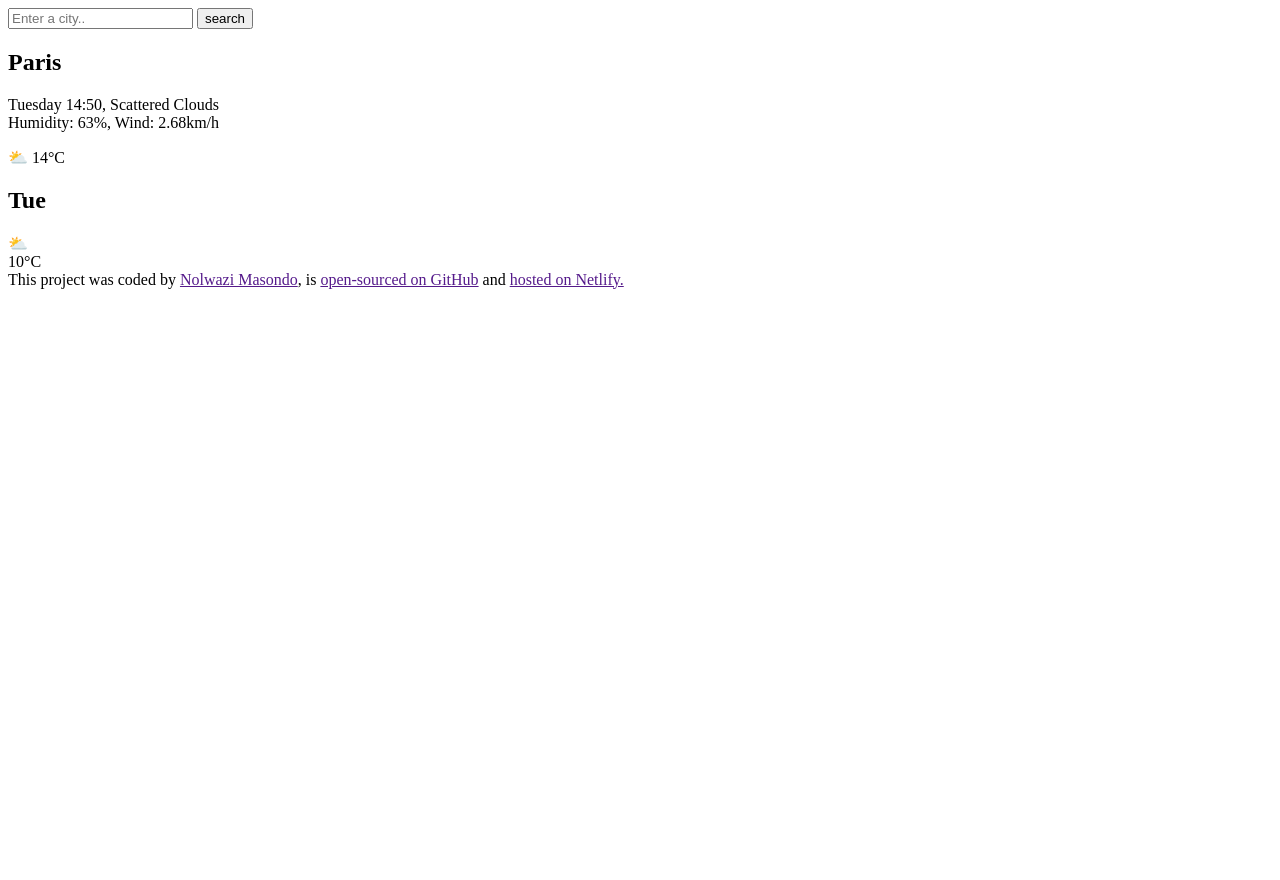
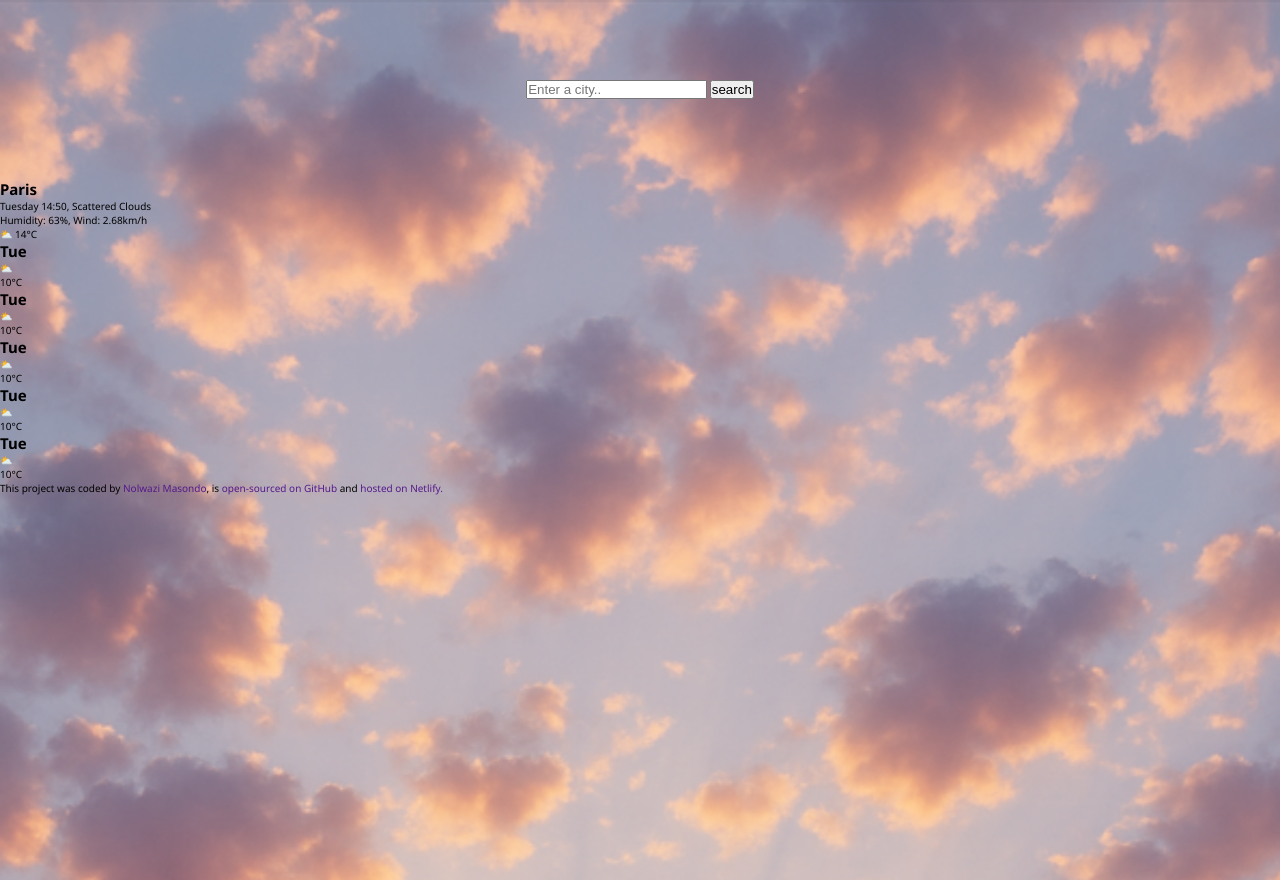
Before and after one commit to Lwazi-Masondo/my-first-weather-app, a plain HTML site: page weather-app/index.html in a window 1280 px wide. Before the commit the page ends 800 px from the top, so only its background shows below. Drawn offline with Linux system fonts and the light colour scheme.

Commit message:
Added AI generated background image to page

```diff
--- a/weather-app/index.html
+++ b/weather-app/index.html
@@ -4,6 +4,12 @@
     <meta charset="UTF-8" />
     <meta name="viewport" content="width=device-width, initial-scale=1.0" />
     <link rel="stylesheet" href="./styles.css" />
+    <link rel="preconnect" href="https://fonts.googleapis.com" />
+    <link rel="preconnect" href="https://fonts.gstatic.com" crossorigin />
+    <link
+      href="https://fonts.googleapis.com/css2?family=Noto+Sans:ital,wght@0,100..900;1,100..900&display=swap"
+      rel="stylesheet"
+    />
     <title>My first weather App</title>
   </head>
   <body>
@@ -25,9 +31,31 @@
       </section>
       <section>
         <div>
-          <h2>Tue</h2>
-          <div>⛅</div>
-          <div>10°C</div>
+          <div>
+            <h2>Tue</h2>
+            <div>⛅</div>
+            <div>10°C</div>
+          </div>
+          <div>
+            <h2>Tue</h2>
+            <div>⛅</div>
+            <div>10°C</div>
+          </div>
+          <div>
+            <h2>Tue</h2>
+            <div>⛅</div>
+            <div>10°C</div>
+          </div>
+          <div>
+            <h2>Tue</h2>
+            <div>⛅</div>
+            <div>10°C</div>
+          </div>
+          <div>
+            <h2>Tue</h2>
+            <div>⛅</div>
+            <div>10°C</div>
+          </div>
         </div>
       </section>
     </main>
--- a/weather-app/styles.css
+++ b/weather-app/styles.css
@@ -0,0 +1,25 @@
+* {
+  margin: 0;
+  padding: 0;
+  box-sizing: border-box;
+  text-decoration: none;
+}
+
+body {
+  margin: 0;
+  padding: 0;
+  font-family: "Noto Sans", sans-serif;
+  font-size: 62.5%;
+  background-image: url(./media/image.png);
+  background-position: center top;
+  background-repeat: no-repeat;
+  background-size: cover;
+  min-height: 100dvh;
+  width: 100%;
+}
+
+header {
+  display: flex;
+  justify-content: center;
+  margin: 5rem;
+}
```
Also changed, not shown: weather-app/media/image.png (added).
